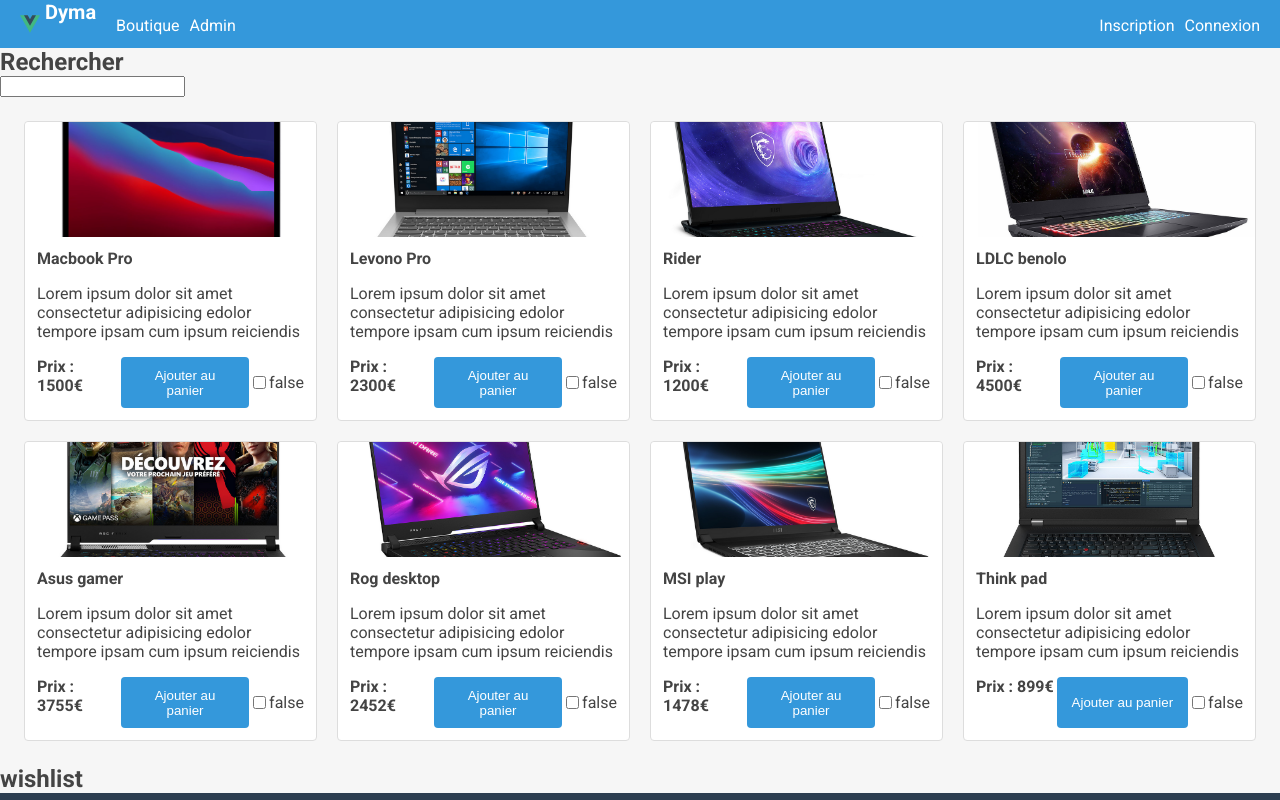
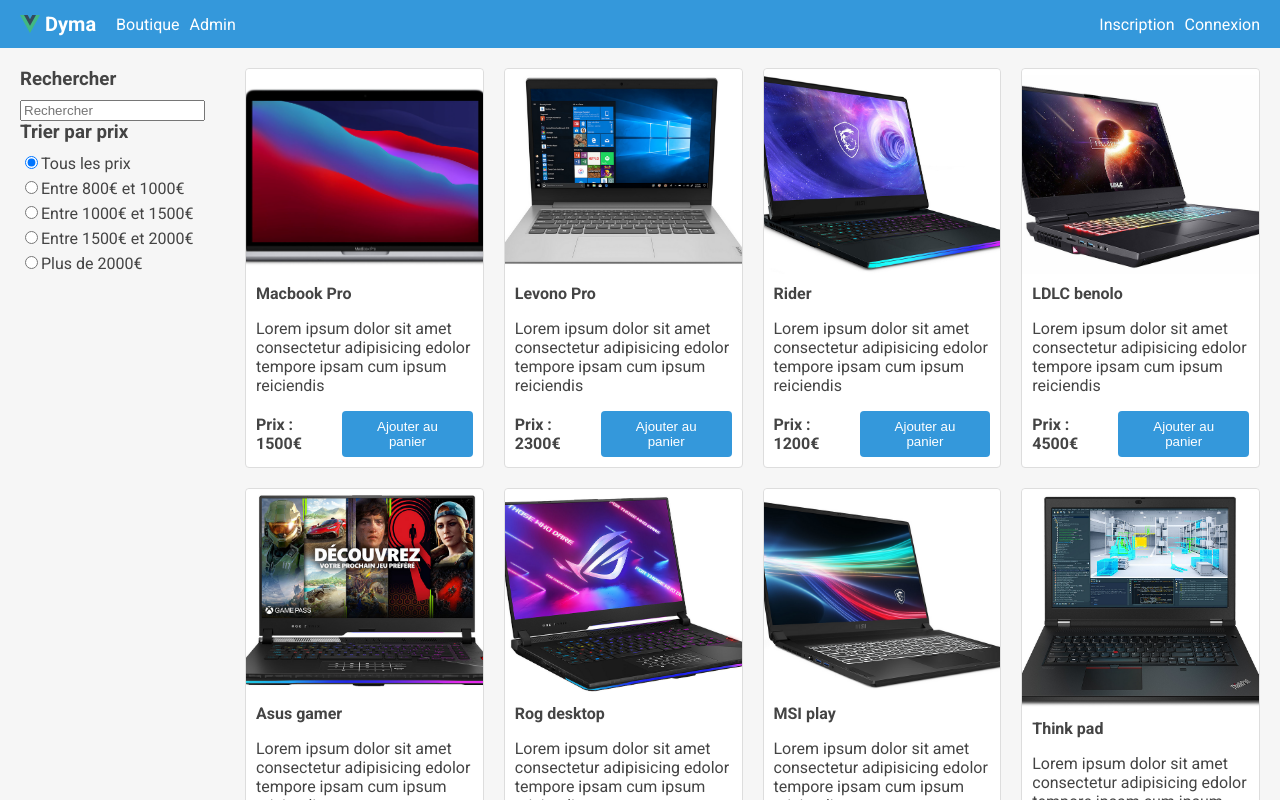
Before and after one commit to Antony-jacques/vue-ecommerce, a Vue app: page / in a window 1280 px wide. Shown: the top 800 px of the page. Built offline with nearby package versions, Linux system fonts and the light colour scheme.

Commit message:
price range filter

```diff
--- a/src/App.vue
+++ b/src/App.vue
@@ -2,7 +2,7 @@
   <div
     class="app-container"
     :class="{
-      gridEmpty: cartEmpty
+      gridEmpty: cartEmpty,
     }"
   >
     <h2>{{ cartEmpty }}</h2>
@@ -11,7 +11,7 @@
       @add-product-to-cart="addProductToCart"
       @add-to-wish-list="addToWishList"
       @update-filter="updateFilter"
-      :products="state.products"
+      :products="filteredProducts"
       :filters="state.filters"
       class="shop"
     />
@@ -107,8 +107,8 @@
 
 
 <style lang="scss">
-@use './assets/scss/base.scss' as *;
-@use './assets/scss/debug.scss' as *;
+@import './assets/scss/base.scss';
+@import './assets/scss/debug.scss';
 
 .app-container {
   min-height: 100vh;
@@ -118,17 +118,17 @@
   grid-template-rows: 48px auto 48px;
 }
 
+.gridEmpty {
+  grid-template-areas: 'header' 'shop' 'footer';
+  grid-template-columns: 100%;
+}
+
 .header {
   grid-area: header;
 }
 
 .shop {
   grid-area: shop;
-}
-
-.gridEmpty {
-  grid-template-areas: 'header' 'shop' 'footer';
-  grid-template-columns: 100%;
 }
 
 .cart {
--- a/src/assets/scss/base.scss
+++ b/src/assets/scss/base.scss
@@ -7,7 +7,7 @@
   --success-2: #27ae60;
   --gray-1: #f6f6f6;
   --gray-2: #ddd;
-  --gray-3: #2c3e50;
+  --gray-3: #34495e;
   --text-color: #444;
   --text-primary-color: #ffffff;
 
@@ -18,7 +18,6 @@
 }
 
 // reset
-
 * {
   box-sizing: border-box;
 }
@@ -71,7 +70,7 @@
   justify-content: center;
 }
 
-.align-items {
+.align-items-center {
   align-items: center;
 }
 
@@ -82,15 +81,11 @@
 // padding
 
 .p-10 {
-  padding: 0.75rem;
+  padding: 10px;
 }
 
 .p-20 {
-  padding: 1.5rem;
-}
-
-.p-30 {
-  padding: 2.25rem;
+  padding: 20px;
 }
 
 .px-20 {
@@ -98,10 +93,18 @@
   padding-right: 20px;
 }
 
+.p-30 {
+  padding: 30px;
+}
+
 // margin
 
 .m-10 {
-  margin: 0.75rem;
+  margin: 10px;
+}
+
+.mb-5 {
+  margin-bottom: 5px;
 }
 
 .mb-10 {
@@ -117,15 +120,11 @@
 }
 
 .m-20 {
-  margin: 1.5rem;
+  margin: 20px;
 }
 
 .m-30 {
-  margin: 2.25rem;
-}
-
-.mb-10 {
-  margin-bottom: 10px;
+  margin: 30px;
 }
 
 // buttons
@@ -154,6 +153,7 @@
     background-color: var(--danger-2);
   }
 }
+
 .btn-success {
   background-color: var(--success-1);
   color: var(--text-primary-color);
--- a/src/components/Shop/Shop.vue
+++ b/src/components/Shop/Shop.vue
@@ -1,48 +1,40 @@
+<script setup lang="ts">
+import type {
+  FiltersInterface,
+  ProductInterface,
+  FilterUpdate,
+} from '../../interfaces';
+import ShopProductList from './ShopProductList.vue';
+import ShopFilters from './ShopFilters.vue';
+
+defineProps<{
+  products: ProductInterface[];
+  filters: FiltersInterface;
+}>();
+
+const emit = defineEmits<{
+  (e: 'addProductToCart', productId: number): void;
+  (e: 'updateFilter', updateFilter: FilterUpdate): void;
+}>();
+</script>
+
 <template>
-  <div>
-    <ShopFilters @update-filter="emit('updateFilter', $event)" :filters="filters"/>
-    <ShopProductList @add-product-to-cart="emit('addProductToCart', $event)" :products="products"
-    @add-to-wish-list="addToWishList" />
-    <div>
-      <h2>wishlist</h2>
-      <div v-for="wishProduct in state.wishList" :key="wishProduct.title">
-        {{ wishProduct.title }}
-      </div>
-    </div>
+  <div class="d-flex flex-row">
+    <ShopFilters
+      :filters="filters"
+      @update-filter="emit('updateFilter', $event)"
+      class="shop-filter"
+    />
+    <ShopProductList
+      class="flex-fill"
+      @add-product-to-cart="emit('addProductToCart', $event)"
+      :products="products"
+    />
   </div>
 </template>
 
-<script setup lang="ts">
-import { reactive } from 'vue'
-import type { FiltersInterface, FilterUpdate, ProductInterface } from '../../interfaces'
-import ShopProductList from './ShopProductList.vue'
-import ShopFilters from './ShopFilters.vue'
-
-const props = defineProps<{
-  products: ProductInterface[];
-  filters: FiltersInterface;
-}>()
-
-const emit = defineEmits<{
-  (e: 'addProductToCart', productId: number):void,
-  (e: 'updateFilter', updateFilter: FilterUpdate):void
-}>()
-
-const state = reactive<{
-  wishList: ProductInterface[]
-}>({
-  wishList: []
-})
-
-function addToWishList(wishProduct): void {
-  console.log(wishProduct)
-  const product = props.products.find((product) => product.id === wishProduct.productId)
-    if (product && wishProduct.isAddedTowishList && !state.wishList.find((product) => product.id === wishProduct.productId)) {
-      state.wishList.push({ ...product }) // create an other product object without Proxy
-    } else if(product && !wishProduct.isAddedTowishList && state.wishList.find((product) => product.id === wishProduct.productId)){
-      state.wishList = state.wishList.filter(product => product.id !== wishProduct.productId)
-    }
-    console.log(state.wishList)
+<style lang="scss" scoped>
+.shop-filter {
+  flex: 0 0 200px;
 }
-</script>
-<style lang="scss" scoped></style>
+</style>
--- a/src/components/Shop/ShopFilters.vue
+++ b/src/components/Shop/ShopFilters.vue
@@ -1,20 +1,49 @@
 <script setup lang="ts">
-import { FiltersInterface, FilterUpdate } from '../../interfaces'
+import type { FiltersInterface, FilterUpdate } from '../../interfaces';
+defineProps<{
+  filters: FiltersInterface;
+}>();
+const emit = defineEmits<{
+  (e: 'updateFilter', filterUpdate: FilterUpdate): void;
+}>();
+</script>
 
-const props = defineProps<{
-  filters: FiltersInterface;
-}>()
-
-const emit = defineEmits<{
-  (e: 'updateFilter', updateFilters: FilterUpdate)
-}>()
-</script>
 <template>
-  <h2>Rechercher</h2>
-  <input
-    @input="emit('updateFilter', { search: ($event.target as HTMLInputElement).value })"
-    type="text"
-  />
+  <div class="p-20 d-flex flex-column">
+    <section class="mb-20">
+      <h3 class="mb-10">Rechercher</h3>
+      <input
+        :value="filters.search"
+        @input="emit('updateFilter', { search: ($event.target as HTMLInputElement).value })"
+        type="text"
+        placeholder="Rechercher"
+      />
+    </section>
+    <section class="mb-20">
+      <h3 class="mb-10">Trier par prix</h3>
+      <div
+        class="mb-5"
+        v-for="priceRange of ([[0, 10000], [800, 1000], [1000, 1500], [1500, 2000], [2000, 10000]] as [number, number][])"
+      >
+        <input
+          :checked="filters.priceRange[0] === priceRange[0]"
+          type="radio"
+          @input="emit('updateFilter', { priceRange })"
+          name="priceRange"
+          :id="priceRange[0].toString()"
+        />
+        <label :for="priceRange[0].toString()">
+          {{
+            priceRange[0] === 0
+              ? 'Tous les prix'
+              : priceRange[0] === 2000
+              ? 'Plus de 2000€'
+              : `Entre ${priceRange[0]}€ et ${priceRange[1]}€`
+          }}
+        </label>
+      </div>
+    </section>
+  </div>
 </template>
 
-<style></style>
+<style lang="scss" scoped></style>
--- a/src/components/Shop/ShopProduct.vue
+++ b/src/components/Shop/ShopProduct.vue
@@ -1,38 +1,36 @@
+<script setup lang="ts">
+import type { ProductInterface } from '@/interfaces';
+
+defineProps<{
+  product: ProductInterface;
+}>();
+
+const emit = defineEmits<{
+  (e: 'addProductToCart', productId: number): void;
+}>();
+</script>
+
 <template>
   <div class="product d-flex flex-column">
-    <div class="product-image" :style="{ 'background-image': `url(${product.image})` }"></div>
+    <div
+      class="product-image"
+      :style="{ backgroundImage: `url(${product.image})` }"
+    ></div>
     <div class="p-10 d-flex flex-column">
       <h4>{{ product.title }}</h4>
       <p>{{ product.description }}</p>
       <div class="d-flex flex-row align-items-center">
         <strong class="flex-fill">Prix : {{ product.price }}€</strong>
-        <button @click="emit('addProductToCart', product.id)" class="btn btn-primary">Ajouter au panier</button>
-        <input v-model="isAddedTowishList" type="checkbox">
-        <p>{{ isAddedTowishList }}</p>
+        <button
+          class="btn btn-primary"
+          @click="emit('addProductToCart', product.id)"
+        >
+          Ajouter au panier
+        </button>
       </div>
     </div>
   </div>
 </template>
-
-<script setup lang="ts">
-import { ref, watch } from 'vue'
-import type { ProductInterface } from '../../interfaces'
-
-const props = defineProps<{
-  product: ProductInterface
-}>()
-
-const emit = defineEmits<{
-  (e: 'addProductToCart', productId: number): void,
-  (e: 'addToWishList', wishProduct: { isAddedTowishList: boolean, productId: number }): void
-}>()
-
-const isAddedTowishList = ref(false)
-
-watch(isAddedTowishList, (newValue) => {
-  emit('addToWishList', { isAddedTowishList: newValue, productId: props.product.id })
-})
-</script>
 
 <style lang="scss" scoped>
 .product {
--- a/src/components/Shop/ShopProductList.vue
+++ b/src/components/Shop/ShopProductList.vue
@@ -1,31 +1,32 @@
+<script setup lang="ts">
+import type { ProductInterface } from '@/interfaces';
+import ShopProduct from './ShopProduct.vue';
+
+defineProps<{
+  products: ProductInterface[];
+}>();
+
+const emit = defineEmits<{
+  (e: 'addProductToCart', productId: number): void;
+}>();
+</script>
+
 <template>
   <div class="grid p-20">
-    <ShopProduct v-for="product in products" :key="product.id" :product="product"
-    @add-product-to-cart="emit('addProductToCart', $event)"
-    @add-to-wish-list=" emit('addToWishList', $event)"/>
+    <ShopProduct
+      @add-product-to-cart="emit('addProductToCart', $event)"
+      v-for="product of products"
+      :product="product"
+      :key="product.id"
+    />
   </div>
 </template>
-
-<script setup lang="ts">
-import type { ProductInterface } from '../../interfaces'
-import ShopProduct from './ShopProduct.vue'
-
-defineProps<{
-  products: ProductInterface[]
-}>()
-
-const emit = defineEmits<{
-  (e: 'addProductToCart', productId: number):void
-  (e: 'addToWishList', wishProduct: object):void
-}>()
-
-</script>
 
 <style lang="scss" scoped>
 .grid {
   display: grid;
   grid-template-columns: 1fr 1fr 1fr 1fr;
-  grid-auto-rows: 300px;
+  grid-auto-rows: 400px;
   gap: 20px;
 }
 </style>
```
